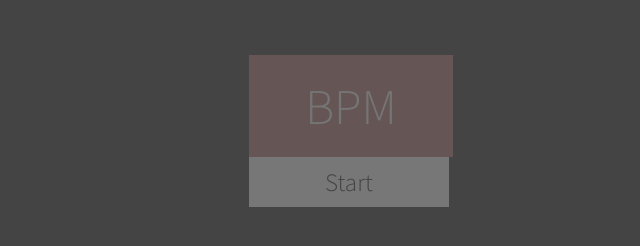
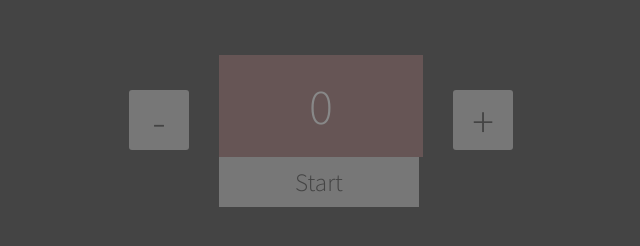
Before and after one commit to SarthakU/metro-gnome, a plain HTML site: page index.html in a window 1280 px wide. Shown: the whole page, without its empty margins (291-931 px from the left). Drawn offline with Linux system fonts and the light colour scheme.

Commit message:
Add increment decrement buttons

```diff
--- a/css/styles.css
+++ b/css/styles.css
@@ -45,13 +45,28 @@ input#bpm
     color: #444;
     border: unset;
 }
-
 .container
 {
-    width: 200px;
+    width: 500px;
     margin: 30px auto;
+    display: flex;
+}
+.decrement, .increment
+{
+    width: 60px;
+    text-align: center;
+    height: 60px;
+    line-height: 60px;
+    font-size: 45px;
+    background: #777;
+    color: #444;
+    margin: 60px 30px;
+    vertical-align: center;
+    border-radius: 3px;
 }
 a, button, input
 {
     outline: none;
+    border: unset;
+    cursor: pointer;
 }
--- a/index.html
+++ b/index.html
@@ -10,6 +10,8 @@
 </head>
 <body>
     <div class="container">
+        <button class="decrement" onclick="decrement(1)">-</button>
+        <div class="display-container">
             <div id="display" data-play='true'>
                 <div class="elem elem0"></div>
                 <div class="elem elem1"></div>
@@ -21,5 +23,7 @@
             <button class="startStop stop" onclick="stopCount()">Stop</button>
             <button class="startStop start" onclick="startCount()">Start</button>
         </div>
+        <button class="increment" onclick="increment(1)">+</button>
+    </div>
 </body>
 </html>
--- a/js/script.js
+++ b/js/script.js
@@ -2,6 +2,11 @@ COUNT = 0;
 REFRESH = NaN;
 AUDIO = new Audio('sound/click.ogg');
 PLAYING = false;
+function init()
+{
+    document.getElementById('bpm').value = 0;
+}
+init();
 function foo()
 {
     if (COUNT % 4 !== 0 || COUNT == 0)
@@ -90,3 +95,16 @@ document.onkeydown = function(evt) {
         }
     }
 };
+
+// increment bpm by val
+function increment(val){
+    var current_value = parseInt(document.getElementById('bpm').value);
+    document.getElementById('bpm').value = parseInt(val) + current_value;
+    startCount();
+}
+
+// decrement bpm by val
+function decrement(val)
+{
+    increment(-val);
+}
```
Lines whose indentation alone changed are shown as unchanged.
